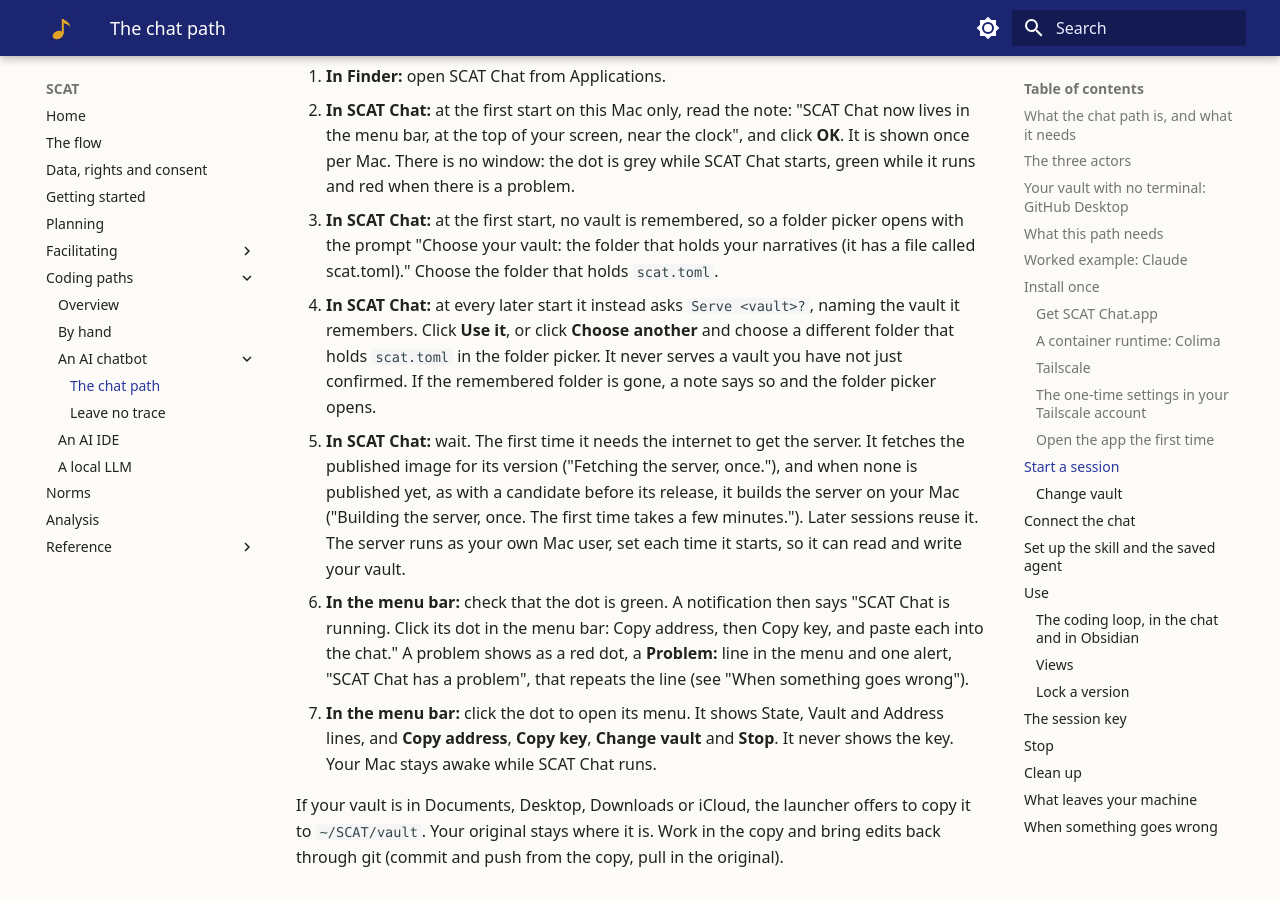
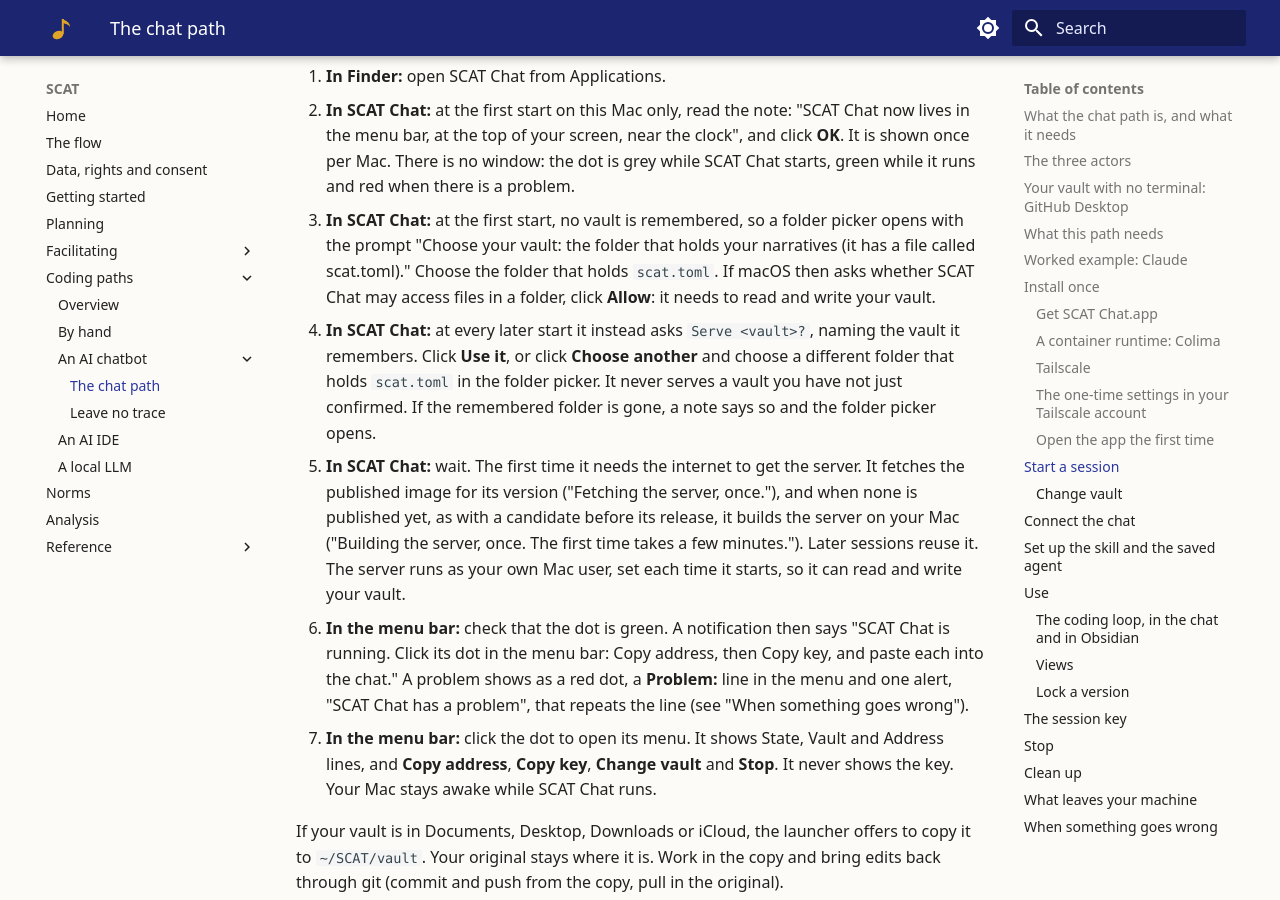
Before and after one commit to DynamicalSystemsGroup/scat-kg-tools, an MkDocs documentation site: the page built from docs/chat-path.md, in a window 1280 px wide and 900 px high, scrolled down 7765 px. Built offline with MkDocs 1.6.1 and Material for MkDocs 9.7.7, drawn with Linux system fonts in a browser that asks for light colours.

Commit message:
Chat path: say to Allow macOS's folder-access prompt when choosing the vault

```diff
--- a/docs/chat-path.md
+++ b/docs/chat-path.md
@@ -261,7 +261,8 @@ ones; the steps say which.
     grey while SCAT Chat starts, green while it runs and red when there is a problem.
 42. **In SCAT Chat:** at the first start, no vault is remembered, so a folder picker opens with the prompt "Choose your
     vault: the folder that holds your narratives (it has a file called scat.toml)." Choose the folder that holds
-    `scat.toml`.
+    `scat.toml`. If macOS then asks whether SCAT Chat may access files in a folder, click **Allow**: it needs to read
+    and write your vault.
 43. **In SCAT Chat:** at every later start it instead asks `Serve <vault>?`, naming the vault it remembers. Click
     **Use it**, or click **Choose another** and choose a different folder that holds `scat.toml` in the folder picker.
     It never serves a vault you have not just confirmed. If the remembered folder is gone, a note says so and the folder
```
